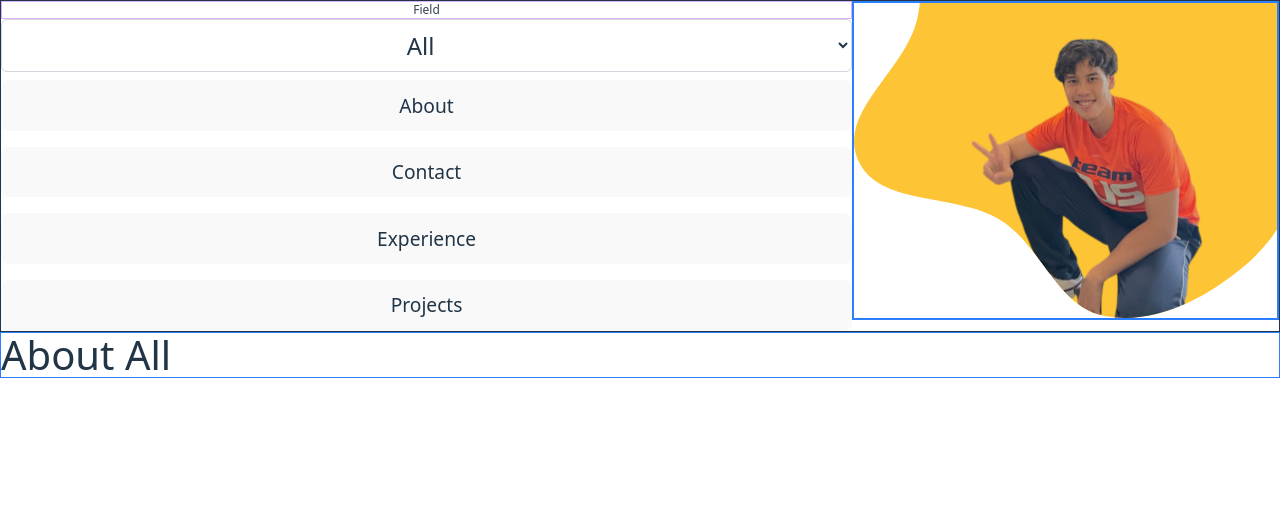
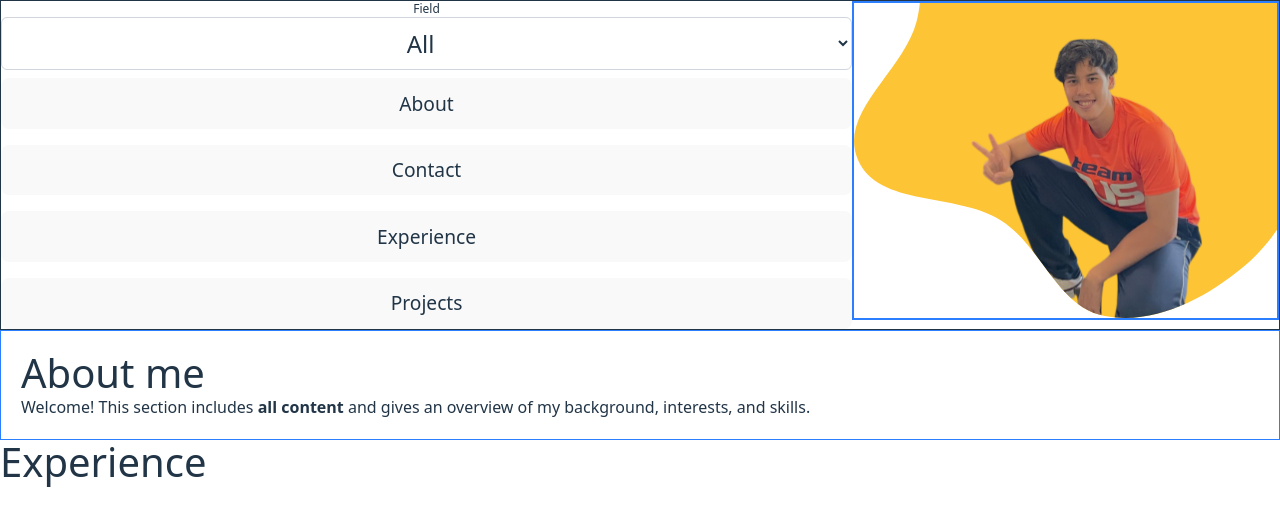
Before and after one commit to roydenteh99/Updated_Portfolio, a React (Vite) app: page / in a window 1280 px wide. Shown: the top 526 px of the page. Built offline with nearby package versions, Linux system fonts and the light colour scheme.

Commit message:
adding Experience timeline

```diff
--- a/package.json
+++ b/package.json
@@ -10,14 +10,14 @@
     "preview": "vite preview"
   },
   "dependencies": {
-    "@emotion/react": "^11.14.0",
-    "@emotion/styled": "^11.14.1",
-    "@mui/material": "^7.3.2",
     "@tailwindcss/vite": "^4.1.13",
     "autoprefixer": "^10.4.21",
+    "motion": "^12.23.22",
     "postcss": "^8.5.6",
     "react": "^19.1.1",
+    "react-chrono": "^2.9.1",
     "react-dom": "^19.1.1",
+    "react-markdown": "^10.1.0",
     "react-router-dom": "^7.9.3",
     "tailwindcss": "^4.1.13"
   },
--- /dev/null
+++ b/public/aboutSection/aboutAll.md
@@ -0,0 +1,3 @@
+# About me
+
+Welcome! This section includes **all content** and gives an overview of my background, interests, and skills.
--- /dev/null
+++ b/public/aboutSection/aboutEducation.md
@@ -0,0 +1,3 @@
+# About me
+
+This section focuses on my educational background and involvement in STEM (Science, Technology, Engineering, Mathematics).
--- /dev/null
+++ b/public/aboutSection/aboutEngineering.md
@@ -0,0 +1,3 @@
+# About me
+
+This section highlights my professional experience and skills in engineering.
--- /dev/null
+++ b/public/aboutSection/aboutOther.md
@@ -0,0 +1,3 @@
+# About me
+
+This section shares my personal hobbies and activities outside of work.
--- a/src/App.jsx
+++ b/src/App.jsx
@@ -1,14 +1,40 @@
-import { HashRouter as Router } from "react-router-dom";
-import { useState } from 'react'
+
+import { useState ,useEffect} from 'react'
 import Dp from './assets/DisplayPic.svg'
 import DisplayPic from './UIComponents/DisplayPic/DisplayPic'
 import { MyButtonGroup } from './UIComponents/MyButtonGroup/MyButtonGroup'
 import BasicSelect from './UIComponents/BasicSelect/BasicSelect'
-
+import MarkdownComponent from './UIComponents/MarkdownComponent/MarkdownComponent'
+import { HashRouter, useLocation, useNavigate } from "react-router-dom";
+import aboutPath from "./data/aboutPath.json"
 import './App.css'
 
-function App() {
-  const [field, setfield] = useState("All")
+const fields = ["All","Engineering","Education","Other"]
+
+function MainContent() {
+
+	const location = useLocation();
+	const navigate = useNavigate();
+
+	// initialize from pathname
+  	const rawField =  location.pathname.replace("/", "");
+	const initialField = fields.includes(rawField) ? rawField : "All"
+  	const [field, setfield] = useState(initialField);
+
+	  // sync state with URL hash
+	useEffect(() => {
+
+		const hashField = location.pathname.replace("/", "");
+		if (hashField && hashField !== field && fields.includes(hashField)) {
+				setfield(hashField);
+			}
+  		}, [location.pathname, field]);
+
+	const handleFieldChange = (newField) => {
+    	setfield(newField);
+    	navigate(`/${newField}`); // update URL hash
+  };
+
 
 	return (
 	<div>
@@ -37,15 +63,10 @@ function App() {
 			w-full
 			'>
 				<BasicSelect
-			items = {[
-				"All",
-				"Engineering",
-				"Education",
-				"Other"
-			]}
+					items = {fields}
 					selectlabel='Field'
 					value = {field}
-			onValueChange={setfield}
+					onValueChange={handleFieldChange}
 				/>
 
 
@@ -64,8 +85,17 @@ function App() {
 			</div>
 
 		</div>
-	<div id = "about" className="border border-blue-500 text-left">
-		<h1>About {field}</h1 >
+		<div id = "about" className="
+		First_layer_about
+		border border-blue-500
+		w-full
+		p-5
+		text-left">
+			<MarkdownComponent filepath={aboutPath[field]} />
+
+		</div>
+		<div className='text-left'>
+			<h1>Experience</h1>
 		</div>
 	</div>
 
@@ -73,4 +103,11 @@ function App() {
 }
 
 
-export default App
+export default function App() {
+  // HashRouter wraps MainContent, giving it access to hooks
+  return (
+    <HashRouter>
+      <MainContent />
+    </HashRouter>
+  );
+}
--- a/src/UIComponents/BasicSelect/BasicSelect.jsx
+++ b/src/UIComponents/BasicSelect/BasicSelect.jsx
@@ -1,11 +1,11 @@
 export default function BasicSelect({ items, selectlabel = "Label", value, onValueChange }) {
   return (
     <div className="flex flex-col gap-0 w-full text-center">
-      <label className="text-gray-700 font-medium text-xs m-0 p-0 border border-purple-300">{selectlabel}</label>
+      <label className=" font-medium text-xs m-0 p-0 ">{selectlabel}</label>
       <select
         value={value}
         onChange={(e) => onValueChange(e.target.value)}
-        className="p-2 border border-gray-300 rounded-md bg-white focus:outline-none focus:ring-2 focus:ring-blue-500"
+        className="p-2 border border-gray-300 rounded-md bg-white dark:bg-gray-800 focus:outline-none focus:ring-2 focus:ring-blue-500"
       >
         {items.map((item, index) => (
           <option key={index} value={item} className="text-center">
--- /dev/null
+++ b/src/UIComponents/MarkdownComponent/MarkdownComponent.jsx
@@ -0,0 +1,21 @@
+import { useEffect, useState } from "react";
+import ReactMarkdown from "react-markdown";
+
+function MarkdownComponent({filepath}) {
+  const [markdownContent, setMarkdownContent] = useState("");
+
+  useEffect(() => {
+    fetch(filepath)
+      .then((response) => response.text())
+      .then((text) => setMarkdownContent(text));
+  }, [filepath]);
+  console.log(filepath);
+
+  return (
+    <section>
+      <ReactMarkdown>{markdownContent}</ReactMarkdown>
+    </section>
+  );
+}
+
+export default MarkdownComponent;
--- /dev/null
+++ b/src/UIComponents/Timeline/Timeline.jsx
@@ -0,0 +1,23 @@
+import { useEffect, useState } from 'react';
+import { Chrono } from 'react-chrono';
+import MarkdownComponent from '../MarkdownComponent/MarkdownComponent';
+
+export default function Timeline({ timelineData ,field }) {
+  const [items, setItems] = useState([]);
+
+  useEffect(() => {
+    // Convert each item to include MarkdownComponent
+    const newItems = timelineData.map((item) => ({
+      ...item,
+      cardDetailedText: <MarkdownComponent filepath={item.filePath}/>,
+	  visibility : item.fields.include(field)
+    }));
+    setItems(newItems);
+  }, [timelineData ,field]);
+
+  return (
+    <div style={{ width: "100%", height: "400px" }}>
+      {items.length > 0 && <Chrono items={items} />}
+    </div>
+  );
+}
--- /dev/null
+++ b/src/data/aboutPath.json
@@ -0,0 +1,7 @@
+{
+	"All": "/aboutSection/aboutAll.md",
+	"Engineering": "/aboutSection/aboutEngineering.md",
+	"Education" :"/aboutSection/aboutEducation.md",
+	"Other":"/aboutSection/aboutOther.md"
+
+}
--- a/src/index.css
+++ b/src/index.css
@@ -29,7 +29,9 @@ a:hover {
 
 
 h1 {
-  font-size: 2.5em;
+
+  font-size: clamp(1.5rem, 5vw, 2.5rem);
+
   line-height: 1.1;
 }
 
```
Also changed, not shown: 1 other file (tests, documents, lock files or other folders). Lines whose indentation alone changed are shown as unchanged.
